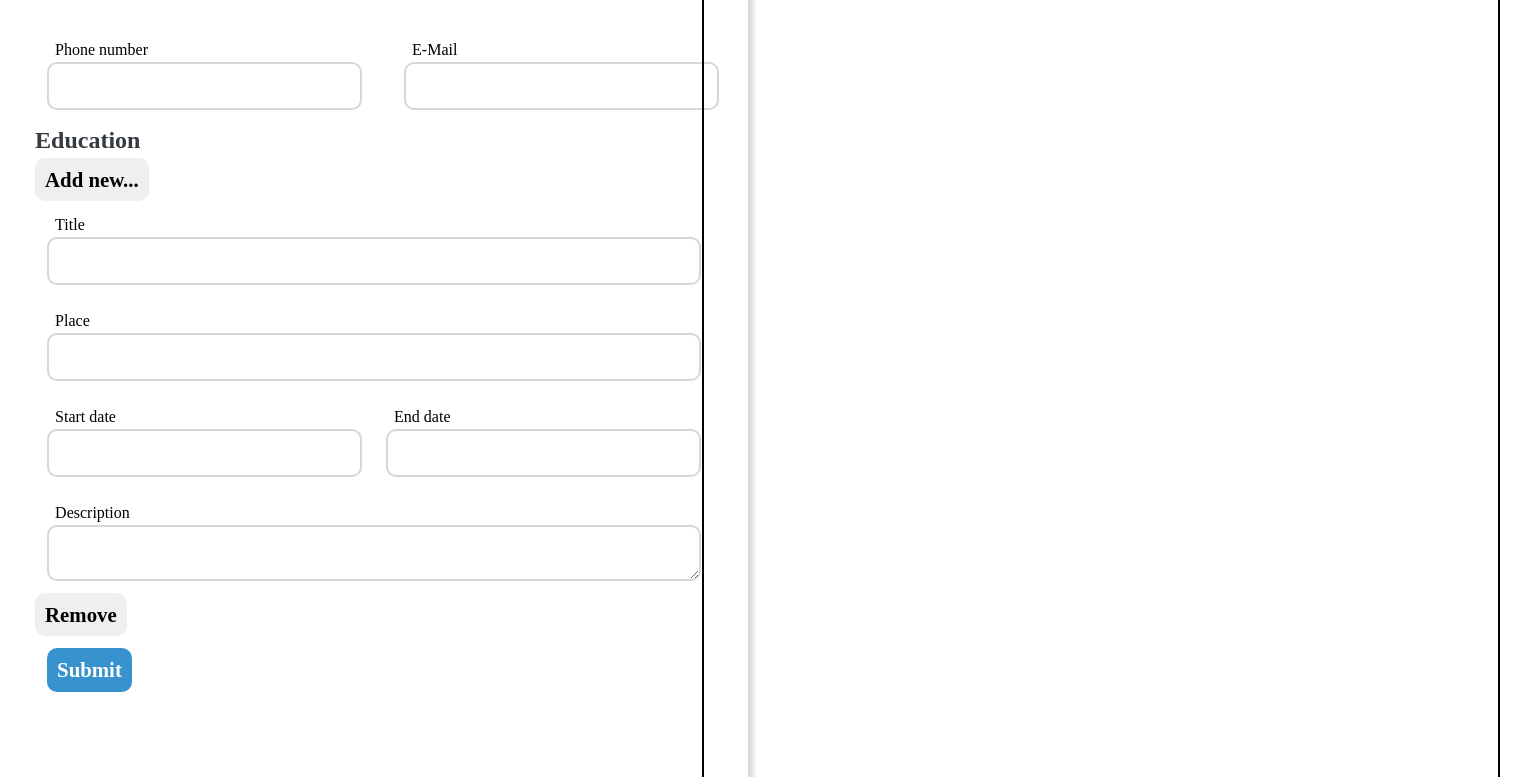
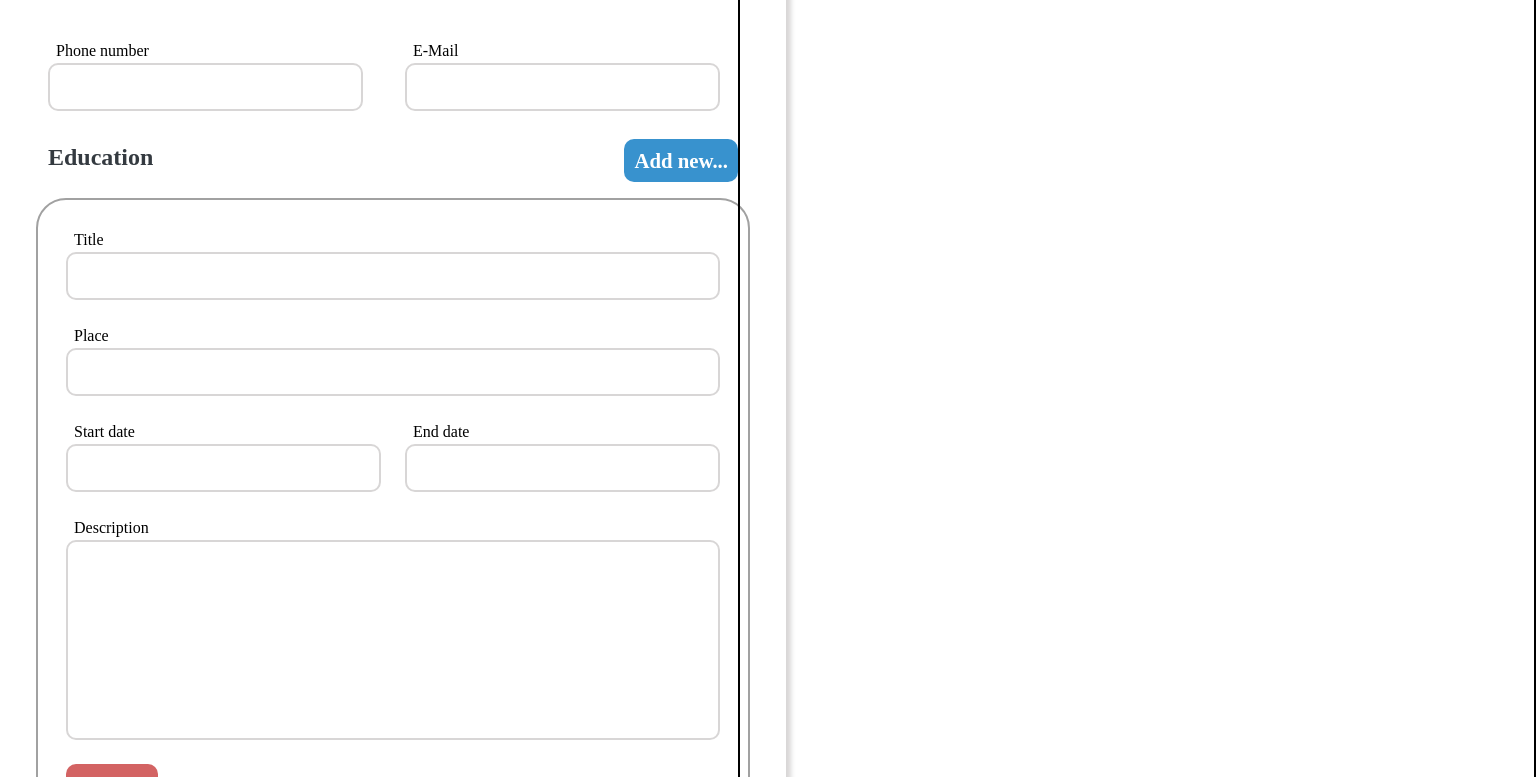
Before and after one commit to V1IRuZ/cv-application, a React (Vite) app: page / in a window 1280 px wide. Shown: the part 267-1044 px from the top of the page, 1536 px wide, since content can reach past the window. Built offline with nearby package versions, Linux system fonts and the light colour scheme.

Commit message:
style: set layout of education section

```diff
--- a/src/styles/Education.css
+++ b/src/styles/Education.css
@@ -7,3 +7,43 @@
 .date {
   display: flex;
 }
+
+.education .header {
+  padding: 16px 12px;
+  display: flex;
+  justify-content: space-between;
+}
+
+.header button {
+  background-color: rgb(56, 146, 206);
+  color: white;
+}
+
+.form-educations {
+  display: flex;
+  flex-direction: column;
+  gap: 16px
+}
+
+.experience {
+  border: 2px solid rgb(161, 161, 161);
+  border-radius: 30px;
+  padding: 16px;
+}
+
+.remove {
+  padding: 12px;
+}
+
+.experience button {
+  cursor: pointer;
+  background-color: rgb(211, 99, 99);
+  color: white;
+}
+
+.experience textarea {
+  padding: 8px;
+  height: 200px;
+  font-size: 1.2rem;
+  resize: none;
+}
```
